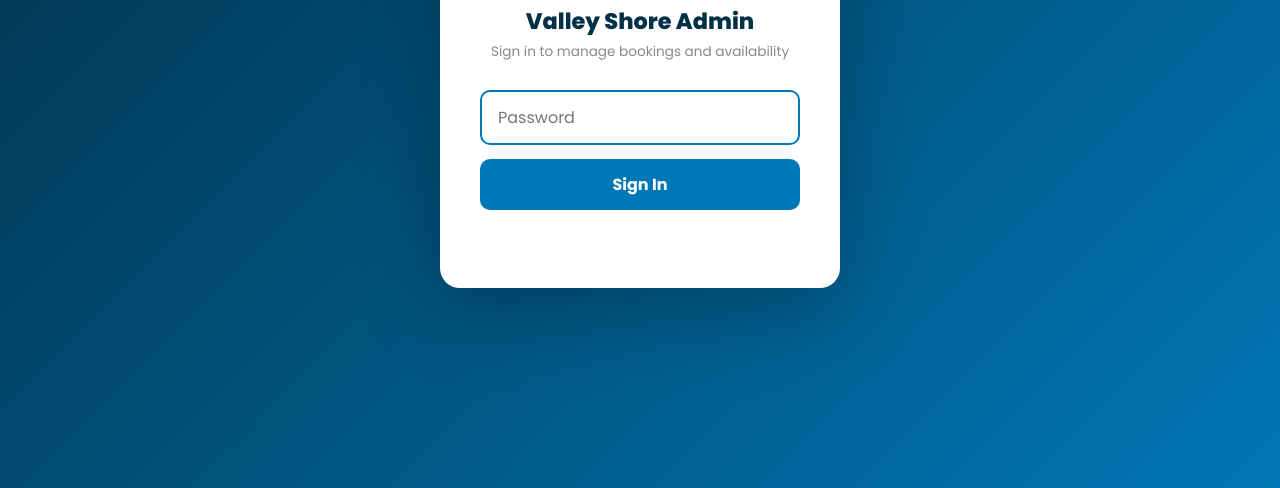
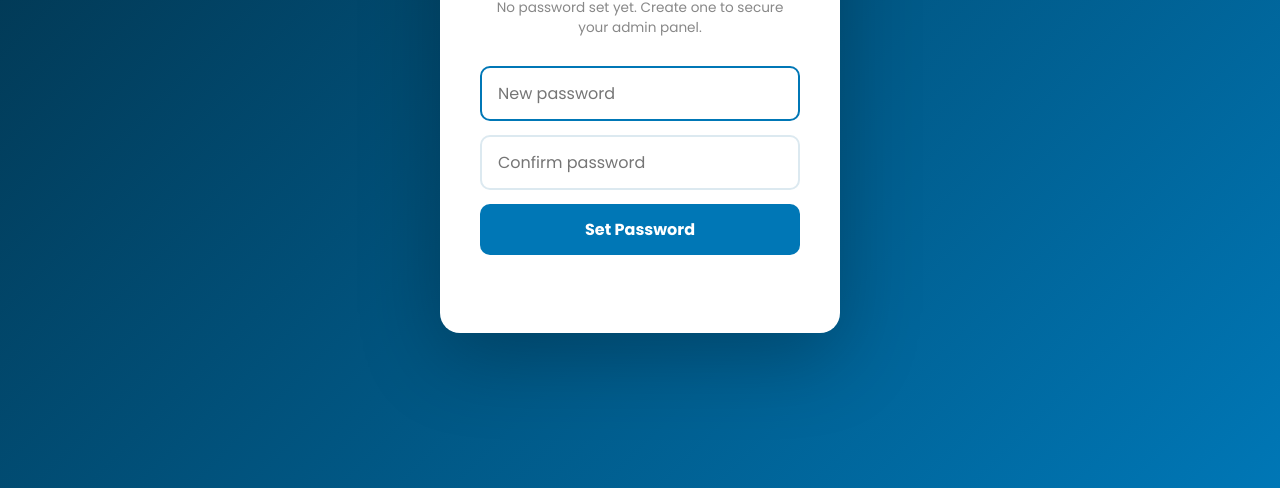
Before and after one commit to PoorboyTTV/ValleyShore, a plain HTML site: page admin.html in a window 1280 px wide. Shown: the part 312-800 px from the top of the page. Drawn offline with Linux system fonts and the light colour scheme.

Commit message:
Remove default admin password — require explicit setup on first use

```diff
--- a/admin.html
+++ b/admin.html
@@ -305,6 +305,19 @@
 </head>
 <body>
 
+<!-- FIRST-TIME SETUP -->
+<div class="login-screen" id="setupScreen" style="display:none;">
+  <div class="login-card">
+    <div class="logo">🔑</div>
+    <h1>Create Admin Password</h1>
+    <p>No password set yet. Create one to secure your admin panel.</p>
+    <input type="password" id="setupPw" placeholder="New password" onkeydown="if(event.key==='Enter')doSetup()" autofocus />
+    <input type="password" id="setupPw2" placeholder="Confirm password" onkeydown="if(event.key==='Enter')doSetup()" style="margin-top:0;" />
+    <button onclick="doSetup()">Set Password</button>
+    <div class="login-error" id="setupError"></div>
+  </div>
+</div>
+
 <!-- LOGIN -->
 <div class="login-screen" id="loginScreen">
   <div class="login-card">
@@ -611,7 +624,6 @@
       <div class="card">
         <div class="card-header">ℹ️ Info</div>
         <div class="card-body info-list">
-          <p>• Default password: <strong>ValleyShore2026</strong></p>
           <p>• Booked slots sync automatically to the public calendar via localStorage.</p>
           <p>• Manual bookings are stored in your browser — they won't be lost unless you clear site data.</p>
           <p>• Formspree form ID: <code>mnjobejw</code></p>
@@ -646,13 +658,24 @@
 
 <script>
 // ==================== AUTH ====================
-const DEFAULT_HASH = 'b478abffeb4abd87fd14d14594c83b7dd3401944133a63551ded2345ee11702a';
-
 async function sha256(s) {
   const buf = await crypto.subtle.digest('SHA-256', new TextEncoder().encode(s));
   return Array.from(new Uint8Array(buf)).map(b=>b.toString(16).padStart(2,'0')).join('');
 }
-function getHash() { return localStorage.getItem('vss_admin_pw_hash') || DEFAULT_HASH; }
+function getHash() { return localStorage.getItem('vss_admin_pw_hash'); }
+
+async function doSetup() {
+  const pw  = document.getElementById('setupPw').value;
+  const pw2 = document.getElementById('setupPw2').value;
+  const err = document.getElementById('setupError');
+  if (!pw || !pw2) { err.textContent = 'Enter and confirm your password.'; return; }
+  if (pw !== pw2)  { err.textContent = 'Passwords do not match.'; return; }
+  if (pw.length < 8) { err.textContent = 'Minimum 8 characters.'; return; }
+  localStorage.setItem('vss_admin_pw_hash', await sha256(pw));
+  document.getElementById('setupScreen').style.display = 'none';
+  document.getElementById('loginScreen').style.display = 'flex';
+  document.getElementById('pwInput').focus();
+}
 
 async function doLogin() {
   const pw = document.getElementById('pwInput').value;
@@ -677,7 +700,14 @@ function showDashboard() {
   document.getElementById('dashboard').style.display = 'block';
   initAll();
 }
-if (sessionStorage.getItem('vss_auth') === '1') showDashboard();
+
+// On load: show setup if no password set, skip to dashboard if already authed
+if (sessionStorage.getItem('vss_auth') === '1') {
+  showDashboard();
+} else if (!getHash()) {
+  document.getElementById('loginScreen').style.display = 'none';
+  document.getElementById('setupScreen').style.display = 'flex';
+}
 
 async function changePassword() {
   const cur = document.getElementById('curPw').value;
```
